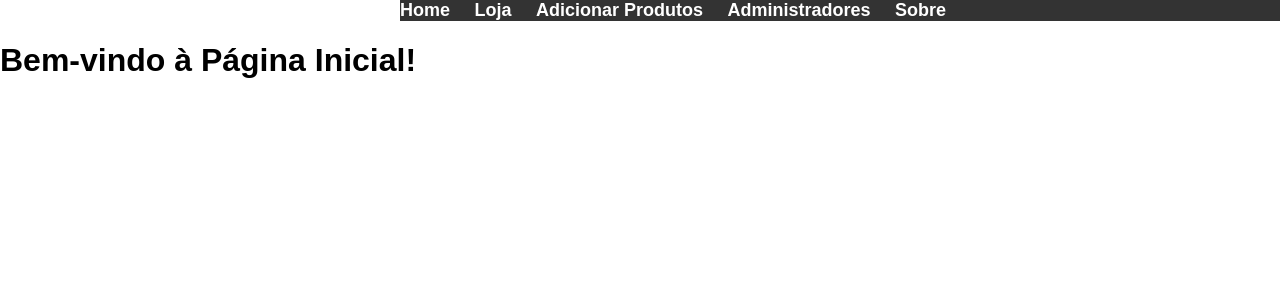
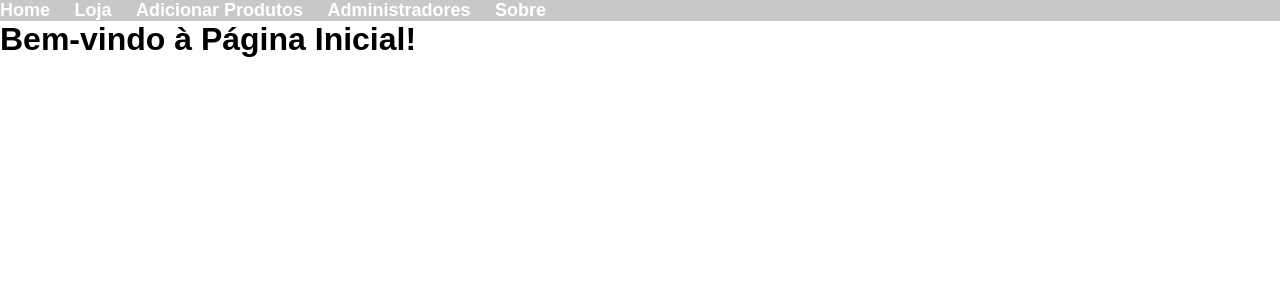
Before and after one commit to liviaribep/trabalhoweb, a PHP site: page /Siteprincipal.php in a window 1280 px wide; the page is wider, and only the part inside the window is pictured. Shown: the top 300 px of that part. Run offline with PHP 8.4, Linux system fonts and the light colour scheme.

Commit message:
trabalho de web

```diff
--- a/Siteprincipal.php
+++ b/Siteprincipal.php
@@ -11,16 +11,12 @@
     padding: 0;
 }
 
-.container {
-    width: 80%;
-    margin: 0 auto;
-}
-
 header {
-    background-color: #333;
-    color: #fff;
-    position: relative;
-    left: 400px;
+    background-color:  rgb(200, 200, 200);
+    color: rgb(200, 200, 200);
+    position: absolute;
+    left: 0px; top: 0px;
+    width: 100%;
 }
 
 header h1 {
@@ -28,22 +24,19 @@ header h1 {
     display: inline;
 }
 
-nav {
-    display: inline;
-}
 
-nav ul {
+ul {
     list-style: none;
     margin: 0;
     padding: 0;
 }
 
-nav ul li {
+ul li {
     display: inline;
     margin-right: 20px;
 }
 
-nav ul li a {
+ul li a {
     text-decoration: none;
     color: #fff;
     font-weight: bold;
@@ -54,7 +47,6 @@ nav ul li a {
 <body>
 
     <header>
-        <nav>
             <ul>
                 <li><a href="index.html">Home</a></li>
                 <li><a href="loja.html">Loja</a></li>
@@ -62,12 +54,14 @@ nav ul li a {
                 <li><a href="admins.html">Administradores</a></li>
                 <li><a href="sobre.html">Sobre</a></li>
             </ul>
-        </nav>
     </header>
 
     <main>
         <h1>Bem-vindo à Página Inicial!</h1>
 
+
+
+
     </main>
 
 </body>
--- a/validar.php
+++ b/validar.php
@@ -12,7 +12,9 @@
 
     if($nome === "Admin" and $senha === "admin")
      header("Location: "."Siteprincipal.php");
-    else
+    else if($nome === "Caio" and $senha === "caio")
+    header("Location: "."Sitesecundário.php");
+     else
     header("Location "."paginainicial.php");
     ?>
 </body>
```
Also changed, not shown: Sitesecundario.php (added, +11 -0 lines).
